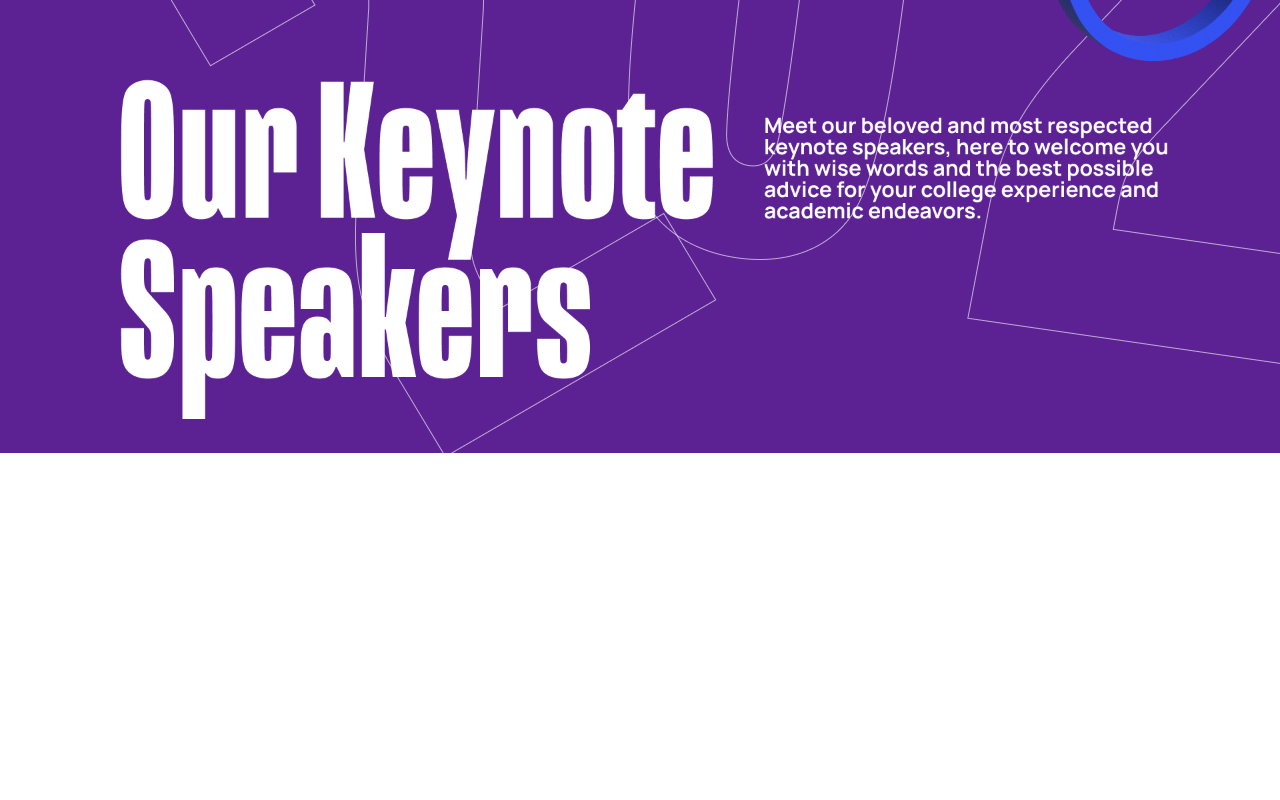
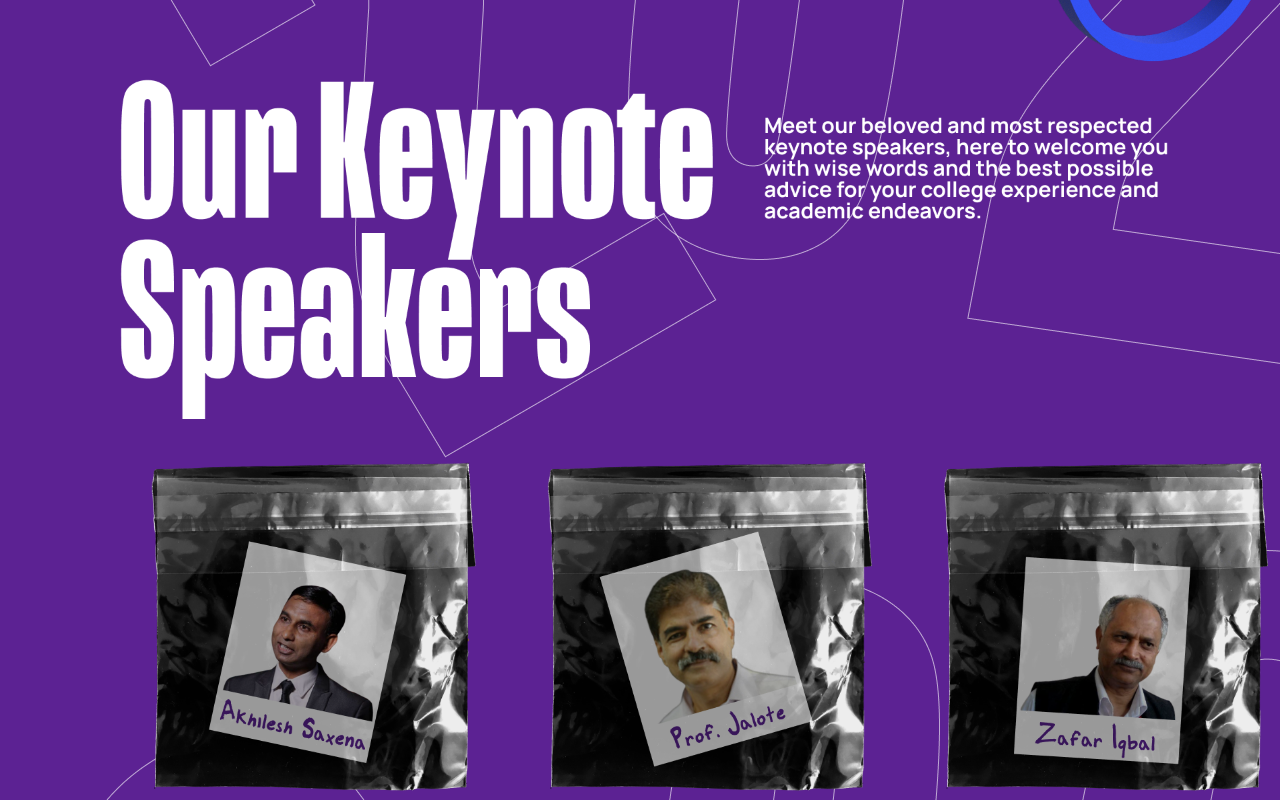
Before and after one commit to divyansh-4/mtech_induction23, a React (Create React App) app: page / in a window 1280 px wide. Shown: the part 1618-2418 px from the top of the page. Before the commit the page ends 2071 px from the top, so only its background shows below. Built offline with nearby package versions, Linux system fonts and the light colour scheme.

Commit message:
Added Speakers with animations

```diff
--- a/package.json
+++ b/package.json
@@ -11,6 +11,7 @@
     "react": "^18.2.0",
     "react-dom": "^18.2.0",
     "react-icons": "^4.9.0",
+    "react-intersection-observer": "^9.5.0",
     "react-router-dom": "^6.13.0",
     "react-scripts": "5.0.1",
     "switch": "^0.0.0",
--- a/src/components/Speakers.css
+++ b/src/components/Speakers.css
@@ -1,7 +1,18 @@
-body{
-    height: 100vh;
-    width: 100vw;
-    /*background: url(../parallaxElems/bg.png);*/
-    display: cover;
 
-}
+.slide-right, .slide-left {
+    width: 100%;
+  }
+
+  /***** Slide Right *****/
+  .slide-right {
+    animation: 3s slide-right;
+    /* animation: 3s slide-left; */
+  }
+  @keyframes slide-right {
+    from {
+      margin-left: -100%;
+    }
+    to {
+      margin-left: 0%;
+    }
+  }
--- a/src/components/Speakers.jsx
+++ b/src/components/Speakers.jsx
@@ -1,11 +1,19 @@
 import React from 'react'
 import './Speakers.css'
 import speaker from '../components/Assets/Kenote Speakers.png'
-
+import speakers from '../components/Assets/speaker.png'
 const Speaker = () => {
   return (
     <div className='speak'>
         <img src = {speaker} className={"welc"}  alt="welcome" />
+        {/* <div class='container'> */}
+
+          <div class="slide-right pl-[140px]">
+           <img src={speakers} alt="" />
+  {/* </div> */}
+
+
+</div>
     </div>
   )
 }
```
Also changed, not shown: src/components/Assets/speaker.png (added), 1 other file (tests, documents, lock files or other folders).
